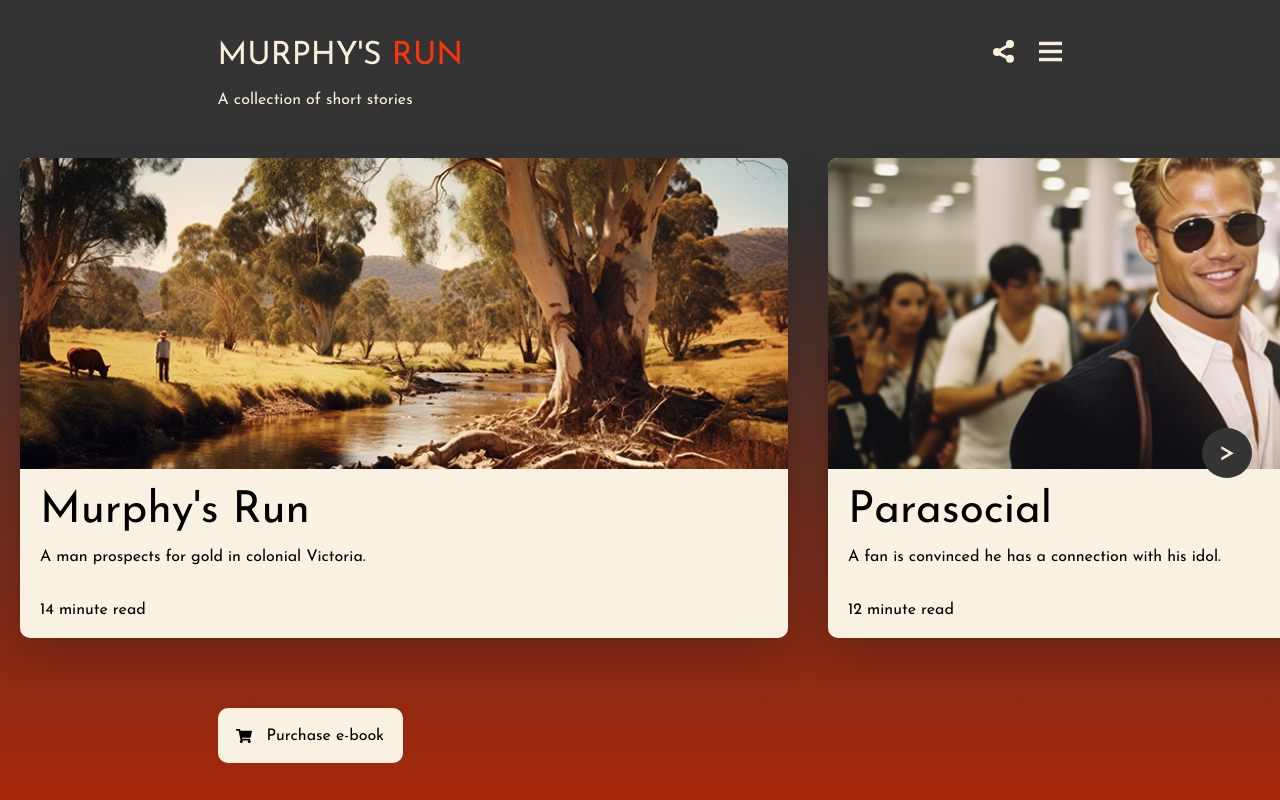
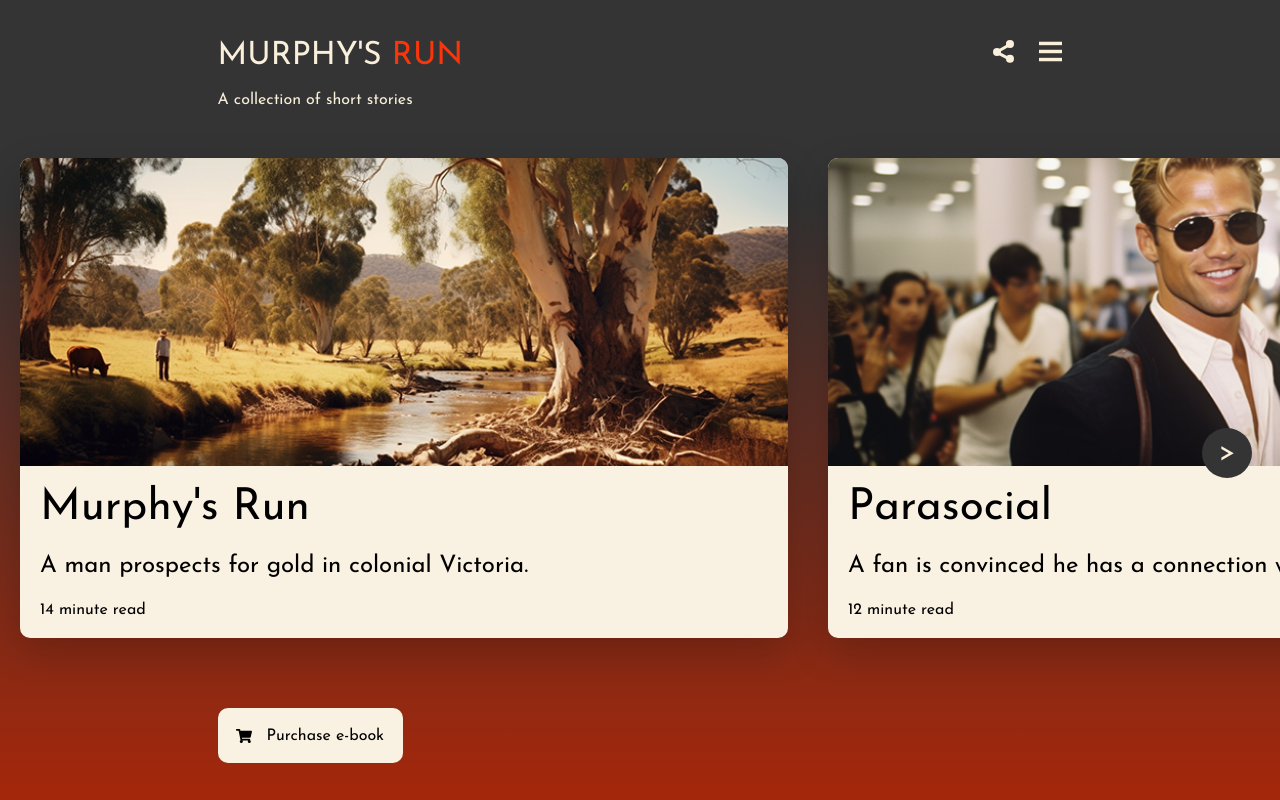
Before and after one commit to rosemanjake/collection-app, a Next.js app: page / in a window 1280 px wide. Built offline with nearby package versions, Linux system fonts and the light colour scheme.

Commit message:
minor tweaks

```diff
--- a/components/ActionButtons.js
+++ b/components/ActionButtons.js
@@ -2,7 +2,7 @@ import React from 'react'
 import styles from '../styles/ActionButtons.module.css';
 import ShareButtons from './ShareButtons';
 import { FaShoppingCart } from 'react-icons/fa'
-import openAmazonLink from '../../utils';
+import openAmazonLink from '../utils';
 
 export default function ActionButtons(props){
   return(
--- a/components/FloatingActionButton.js
+++ b/components/FloatingActionButton.js
@@ -1,6 +1,6 @@
 import { FaShoppingCart } from 'react-icons/fa'; // or any other icon from 'react-icons/fa'
 import styles from '../styles/FloatingActionButton.module.css';
-import openAmazonLink from '../../utils';
+import openAmazonLink from '../utils';
 
 const FloatingActionButton = ({ onClick, IconComponent }) => {
   return (
--- a/pages/index.js
+++ b/pages/index.js
@@ -17,7 +17,7 @@ export default function Home() {
     <div className={styles.outerContainer}>
       <div className={styles.container}>
         <Head>
-          <title>By the Fire</title>
+          <title>Murphy's Run</title>
           <link rel="icon" href="/favicon.ico" />
         </Head>
 
--- a/styles/CarouselCard.module.css
+++ b/styles/CarouselCard.module.css
@@ -61,7 +61,7 @@
 .subTitle{
   font-style: normal;
   font-weight:normal;
-  font-size:1em;
+  font-size:1.5em;
 }
 
 .textContainer{
--- /dev/null
+++ b/utils.js
@@ -0,0 +1,3 @@
+export default function openAmazonLink() {
+  window.open("https://www.amazon.com/dp/B0CJVLXK7P", '_blank');
+}
```
Also changed, not shown: public/vercel.svg (deleted), 1 other file (tests, documents, lock files or other folders).
